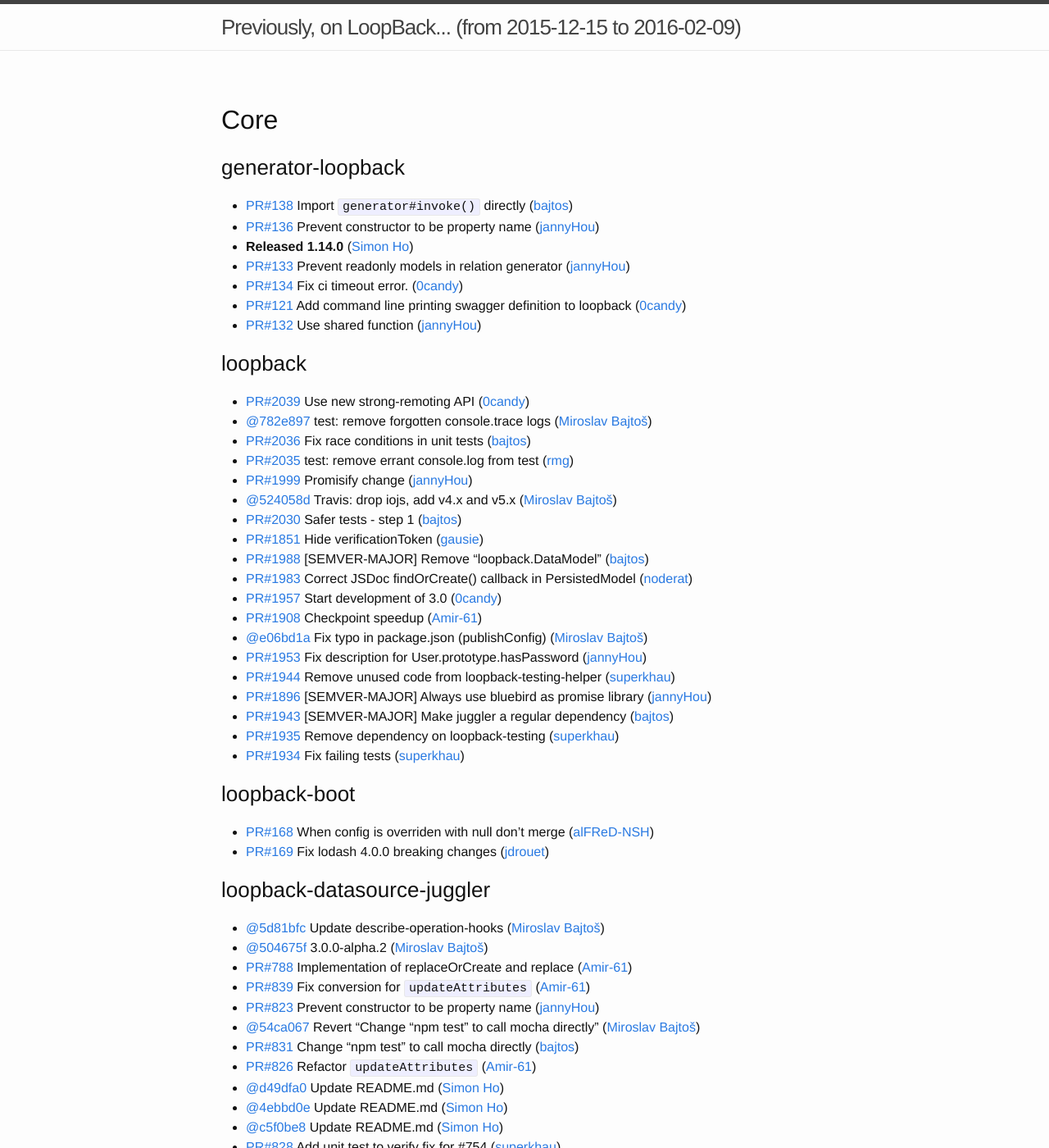
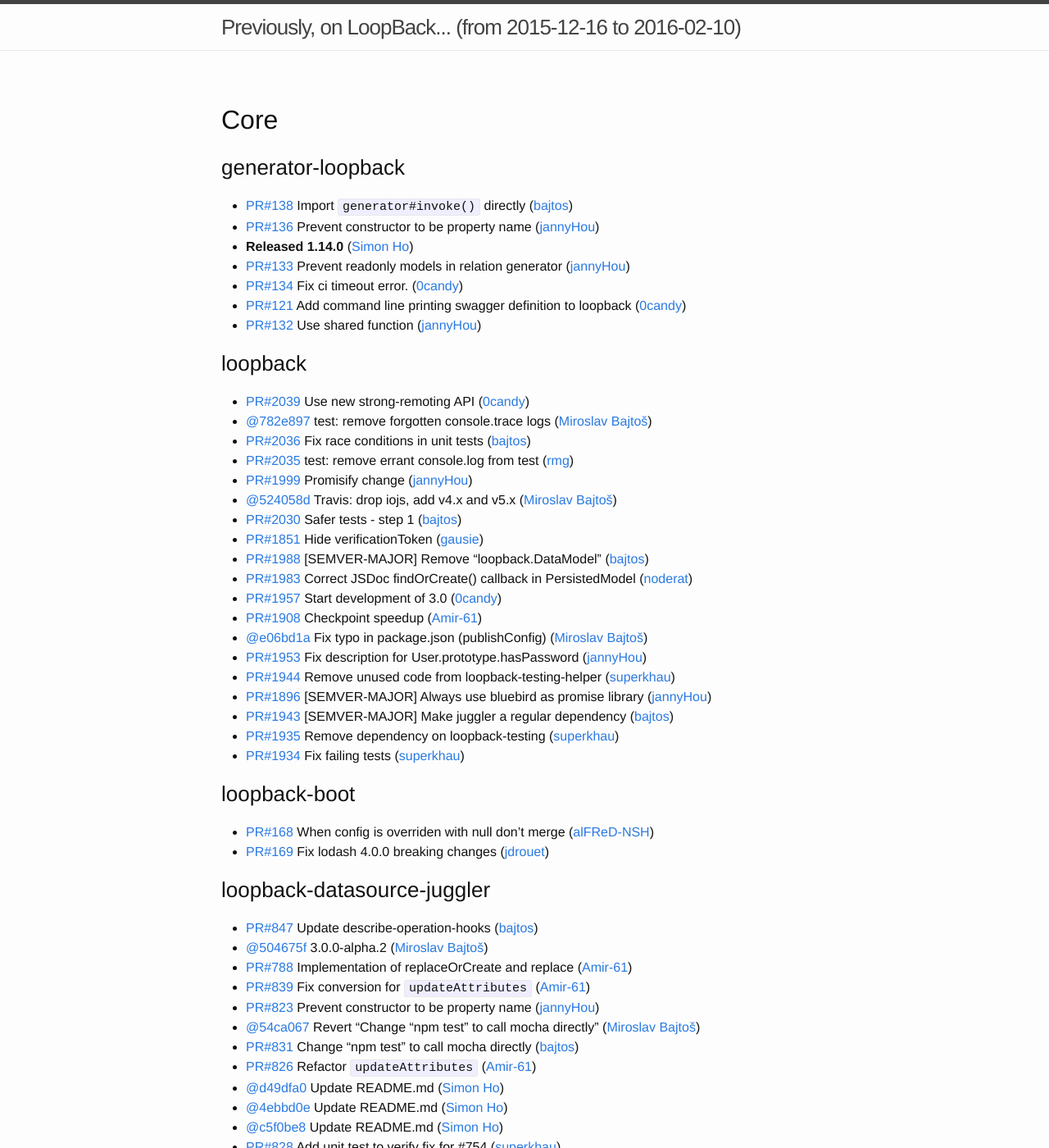
Before and after one commit to strongloop/loopback, a Jekyll site: the page built from index.md, in a window 1280 px wide and 1400 px high. Shown: the whole window at 82% size. Built offline with Jekyll 4.4.1, drawn with Linux system fonts in a browser that asks for light colours; some of the changed text lies outside the part shown.

Commit message:
Update changelog

```diff
--- a/index.md
+++ b/index.md
@@ -1,6 +1,6 @@
 ---
 layout: page
-since: (from 2015-12-15 to 2016-02-09)
+since: (from 2015-12-16 to 2016-02-10)
 ---
 
 ## Core
@@ -43,7 +43,7 @@
 
 
 ### loopback-datasource-juggler
- * [@5d81bfc](https://github.com/strongloop/loopback-datasource-juggler/commit/5d81bfc58b0b7b22dba466f529a5da8ceae75a9e) Update describe-operation-hooks ([Miroslav Bajtoš](https://github.com/bajtos))
+ * [PR#847](https://github.com/strongloop/loopback-datasource-juggler/pull/847) Update describe-operation-hooks ([bajtos](https://github.com/bajtos))
  * [@504675f](https://github.com/strongloop/loopback-datasource-juggler/commit/504675fc78715f7e4bf4bb3a7ccf36125e8a4a7c) 3.0.0-alpha.2 ([Miroslav Bajtoš](https://github.com/bajtos))
  * [PR#788](https://github.com/strongloop/loopback-datasource-juggler/pull/788) Implementation of replaceOrCreate and replace ([Amir-61](https://github.com/Amir-61))
  * [PR#839](https://github.com/strongloop/loopback-datasource-juggler/pull/839) Fix conversion for `updateAttributes` ([Amir-61](https://github.com/Amir-61))
```
Also changed, not shown: other parts of index.md (+1 -0 lines).
